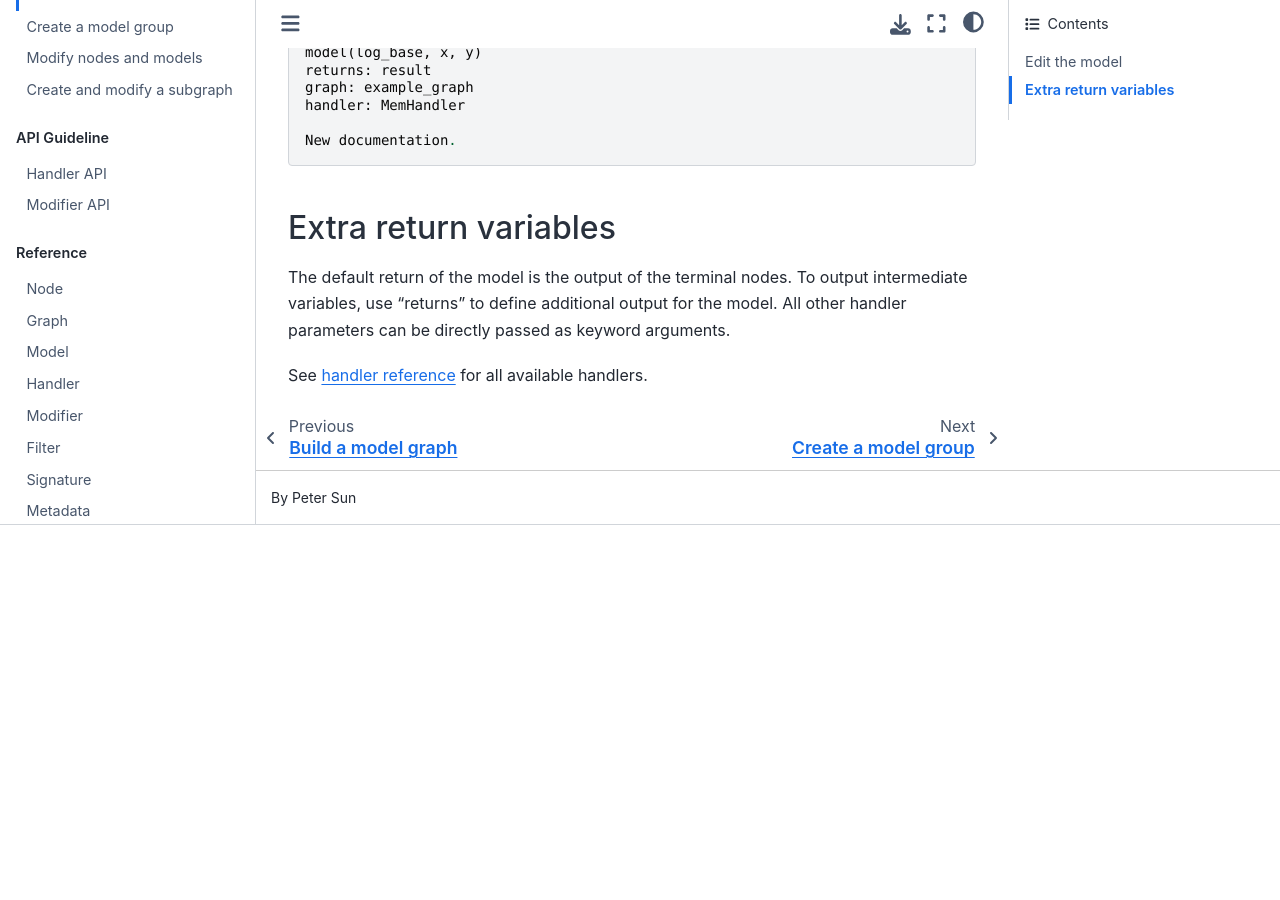
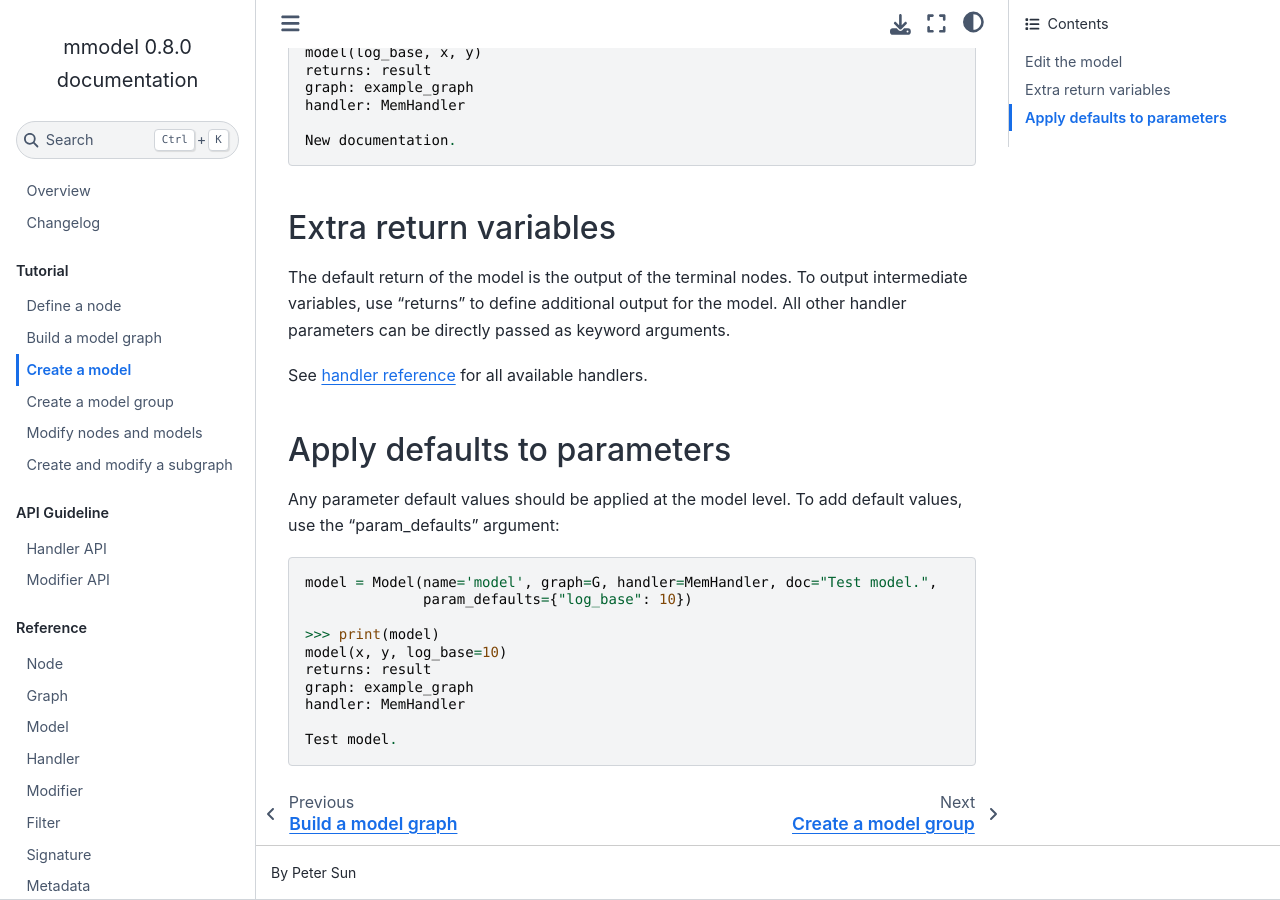
Before and after one commit to Marohn-Group/mmodel, a Sphinx documentation site: the page built from docs/tutorial_model.rst, in a window 1280 px wide and 900 px high, scrolled down 1584 px. Built offline with Sphinx 7.4.7 and the Sphinx Book theme 1.1.4, drawn with Linux system fonts in a browser that asks for light colours; before the commit the page ends 2109 px from its top, so only the background shows below that.

Commit message:
Change model parameters

```diff
--- a/CHANGELOG.rst
+++ b/CHANGELOG.rst
@@ -30,6 +30,7 @@ Changed
   four edges (a, c), (a, d), (b, c), and (b, d).
 - Change default graph attribute to {graph_type: mmodel}.
 - Change instance representation to show names of instance in nodes, graphs, models and model groups.
+- Change the "defaults" parameter to "param_defaults" in the Model class to avoid naming collision.
 
 Added
 ^^^^^
--- a/docs/ref_model.rst
+++ b/docs/ref_model.rst
@@ -2,7 +2,7 @@ Model
 ======
 
 *mmodel* model building favors composition over inheritance.
-The ``Model`` class takes three components: graph, handler, and
+The ``Model`` class takes several components, namely, graph, handler, and
 modifiers. A handler handles the graph calculation and data
 flow, and a modifier is a wrapper that applies simple modifications
 to the callable. The handler class is passed to the "handler" argument,
--- a/docs/tutorial_model.rst
+++ b/docs/tutorial_model.rst
@@ -95,3 +95,22 @@ output for the model. All other handler parameters can be directly passed
 as keyword arguments.
 
 See :doc:`handler reference </ref_handler>` for all available handlers.
+
+Apply defaults to parameters
+------------------------------
+
+Any parameter default values should be applied at the model level.
+To add default values, use the "param_defaults" argument:
+
+.. code-block:: python
+
+    model = Model(name='model', graph=G, handler=MemHandler, doc="Test model.",
+                  param_defaults={"log_base": 10})
+
+    >>> print(model)
+    model(x, y, log_base=10)
+    returns: result
+    graph: example_graph
+    handler: MemHandler
+
+    Test model.
```
Also changed, not shown: 2 other files.
